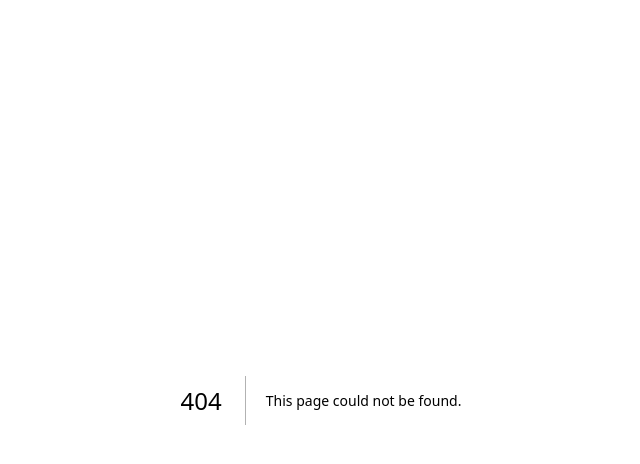
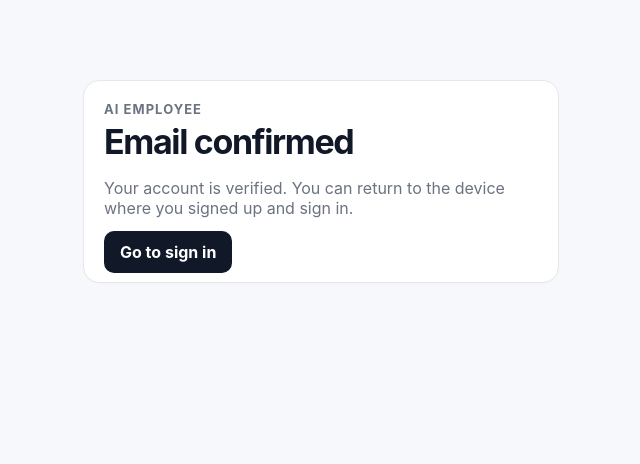
Before and after one commit to eden20820/ai-employee-starter, a Next.js app: page /auth/confirmed in a window 1280 px wide. Before the commit this address had no page. Shown: the top 464 px of the page, without its empty margins (319-959 px from the left). Built offline with nearby package versions, Linux system fonts and the light colour scheme.

Commit message:
Add email confirmation success page

```diff
--- /dev/null
+++ b/app/auth/confirmed/page.tsx
@@ -0,0 +1,18 @@
+import Link from 'next/link'
+
+export default function ConfirmedPage() {
+  return (
+    <main className="main" style={{ maxWidth: 560, margin: '0 auto', paddingTop: 80 }}>
+      <div className="card">
+        <div className="eyebrow">AI Employee</div>
+        <h1 className="h1">Email confirmed</h1>
+        <p className="muted">
+          Your account is verified. You can return to the device where you signed up and sign in.
+        </p>
+        <div style={{ marginTop: 24 }}>
+          <Link className="button" href="/login">Go to sign in</Link>
+        </div>
+      </div>
+    </main>
+  )
+}
```
